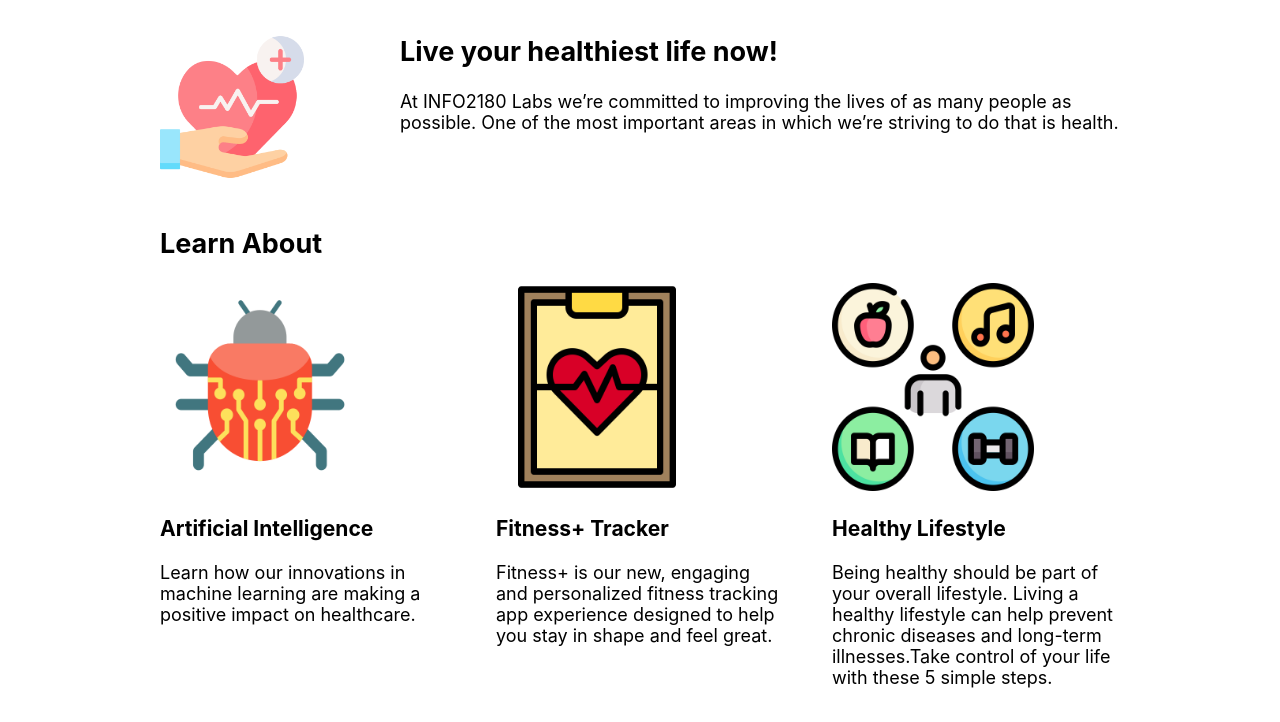
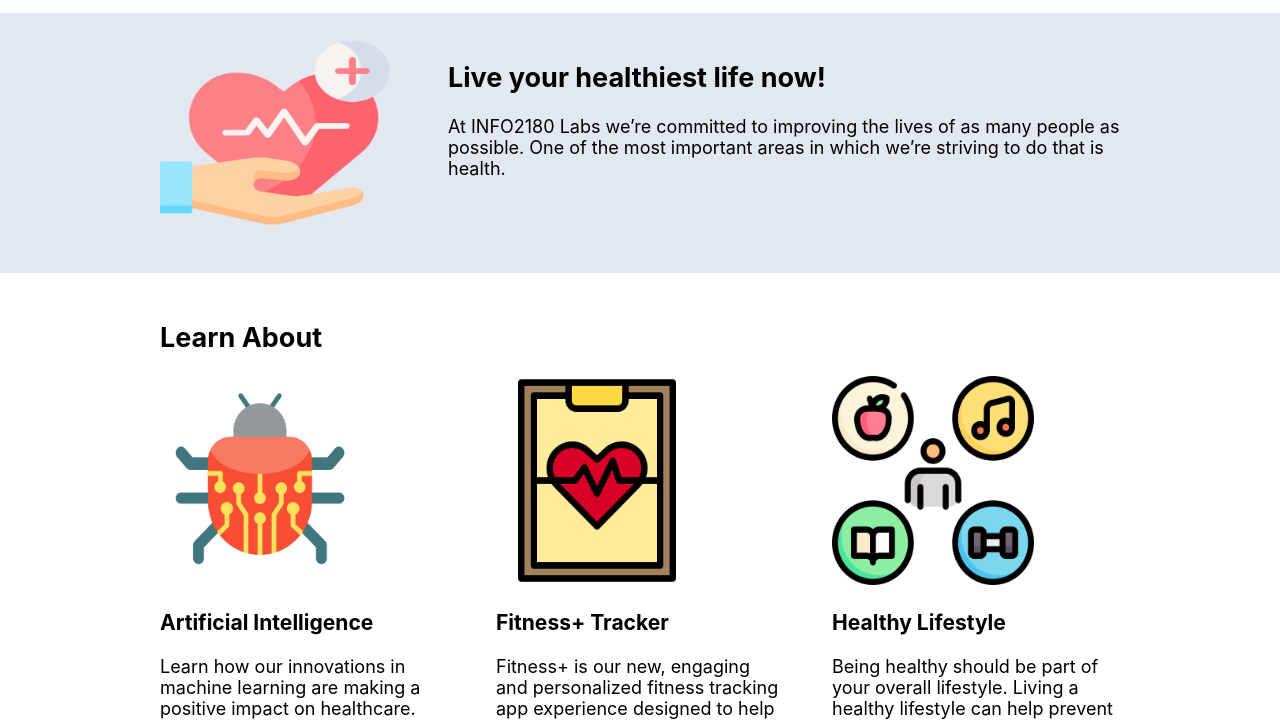
Before and after one commit to Kieranator5050/info2180-project1, a plain HTML site: page index.html in a window 1280 px wide. Shown: the part 72-794 px from the top of the page. Drawn offline with Linux system fonts and the light colour scheme.

Commit message:
Hero Overview Styled & Layout fixed

```diff
--- a/styles.css
+++ b/styles.css
@@ -24,6 +24,7 @@ img {
 /*Header => Nav Bar"*/
 header {
   background-color: white;
+  padding-bottom: 2%;
 }
 header > div {
   padding-top: 3%;
@@ -52,15 +53,19 @@ nav > ul > li > a:hover{
 
   /*Overview Hero => Section*/
   .overview-hero{
+    background-color: #E2E8F0;
     padding-top: 2%;
   }
+  .overview-hero > .container {
+    display: grid;
+    grid-template-columns: 30% 70%;
+  }
   .overview-hero-image > img {
-    float: left;
-    height: 15%;
-    width: 15%;
+    height: 80%;
+    width: 80%;
   }
-  .overview-hero-text > h2, .overview-hero-text >p {
-    padding-left: 25%;
+  .overview-hero-text >p {
+    padding-bottom: 5%;
   }
 
   /*Learn About => Section*/
```
